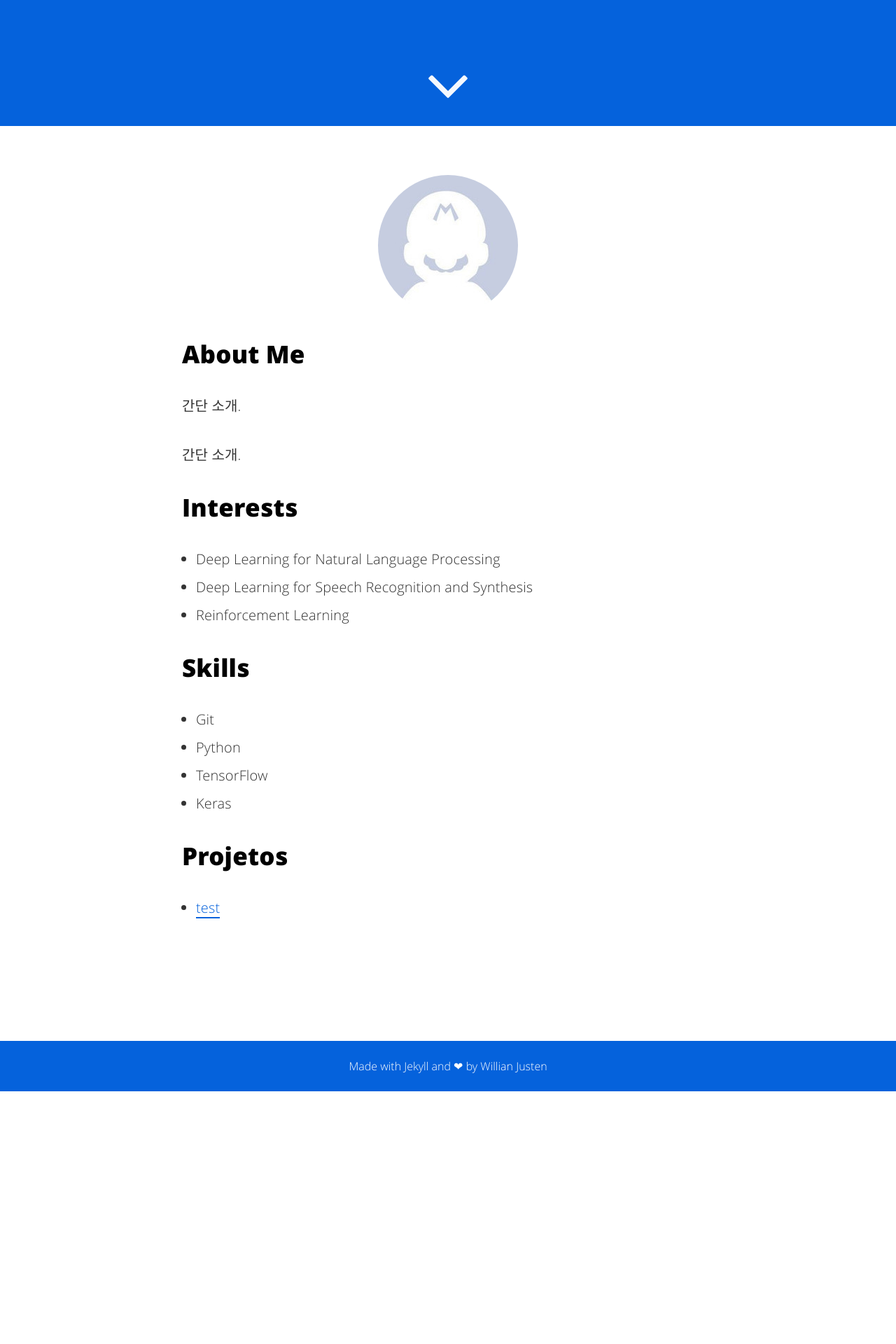
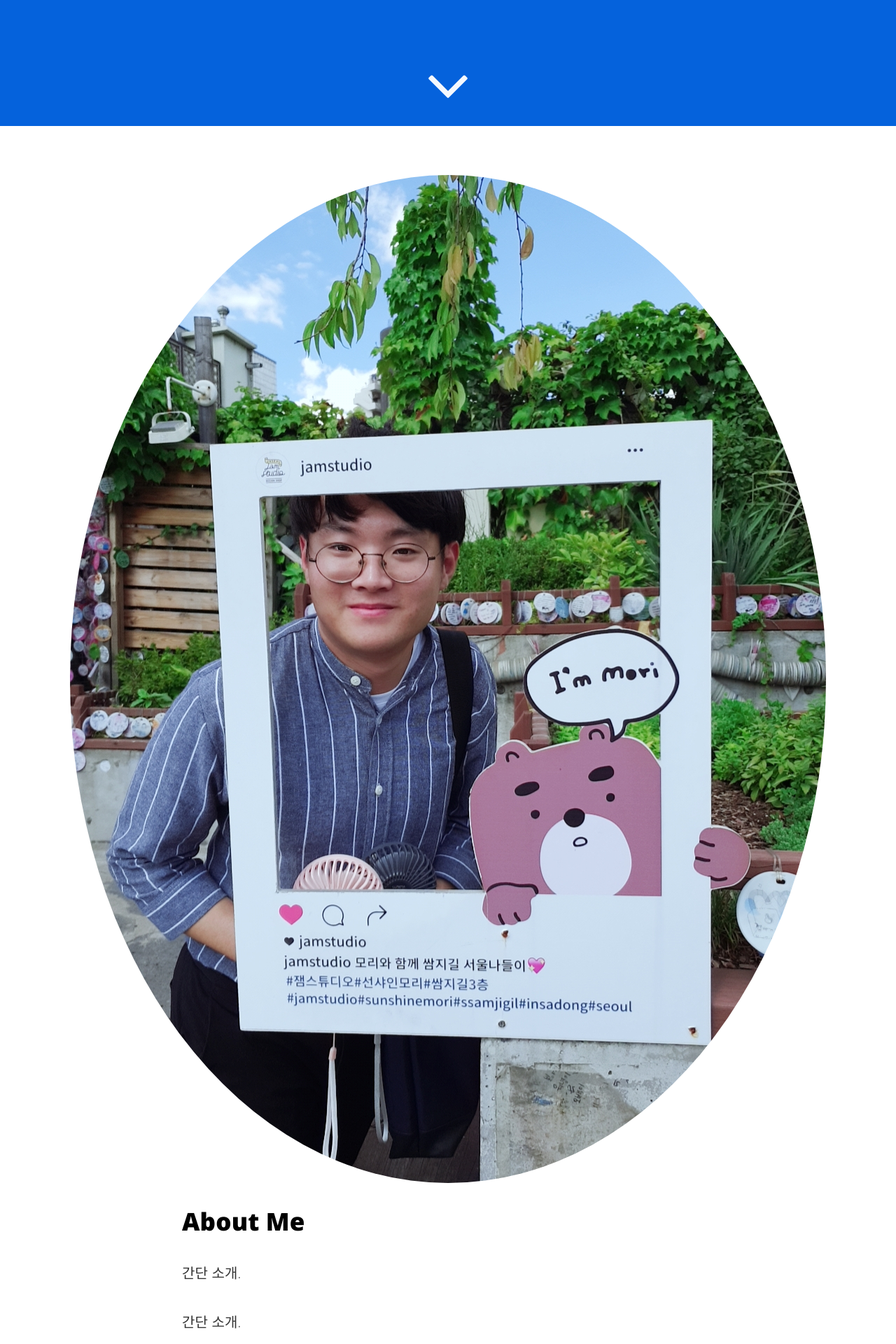
Before and after one commit to hcnoh/blog-prev, a Jekyll site: the page built from about.html, in a window 1280 px wide. Shown: the part 720-2640 px from the top of the page at 70% size. Built offline with Jekyll 4.4.1, drawn with Linux system fonts in a browser that asks for light colours; before the commit the page ends 2279 px from its top, so only the background shows below that.

Commit message:
Update about.html

```diff
--- a/about.html
+++ b/about.html
@@ -5,7 +5,7 @@
 description: "Some description about HCNOH..."
 ---
 
-<img itemprop="image" class="img-rounded" src="/assets/img/blog-author.jpg" alt="Willian Justen">
+<img itemprop="image" class="img-rounded" src="/assets/img/20180730_151430_705.jpg" alt="Hyungcheol Noh">
 
 <h2>About Me</h2>
 
```
